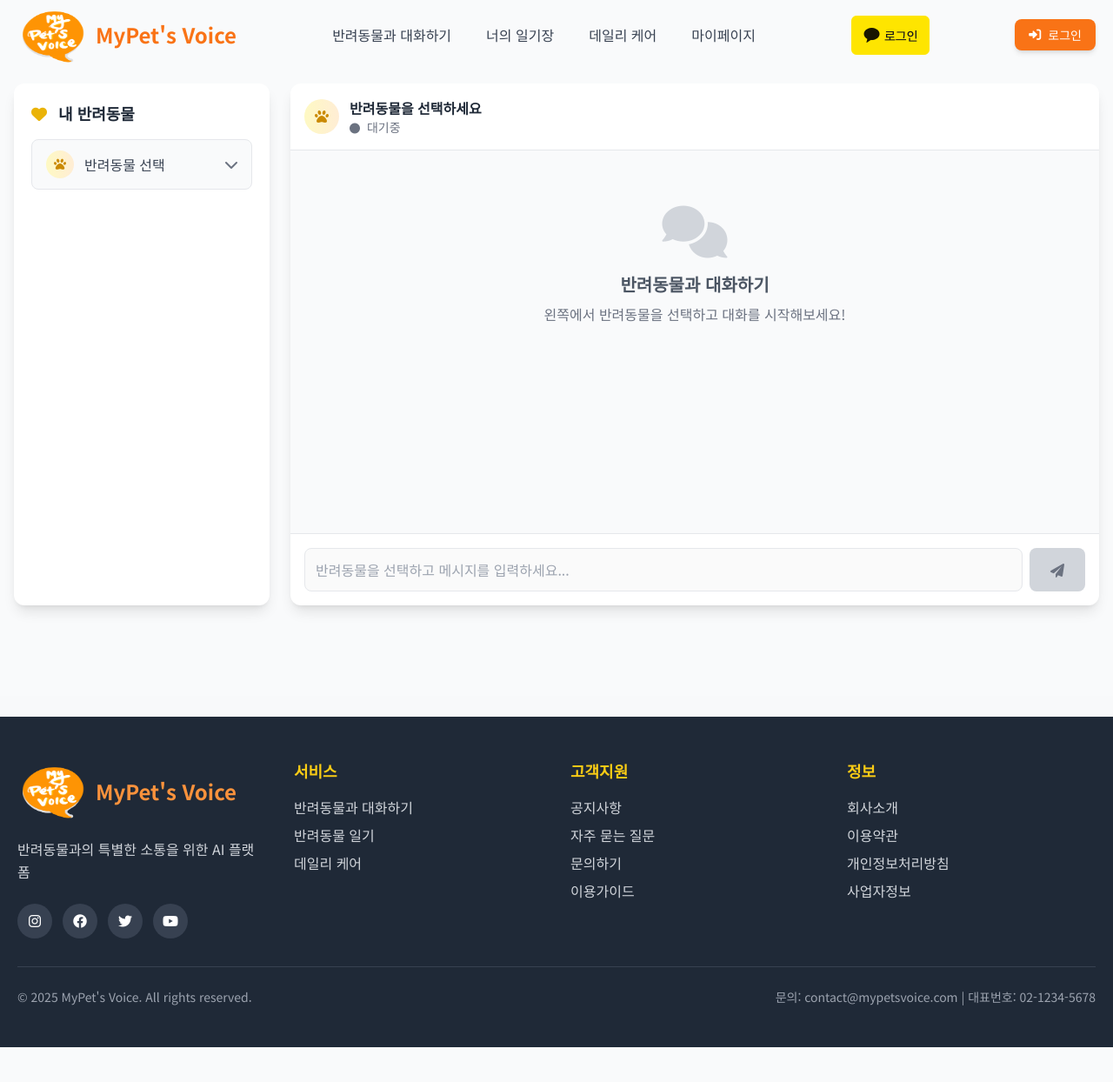
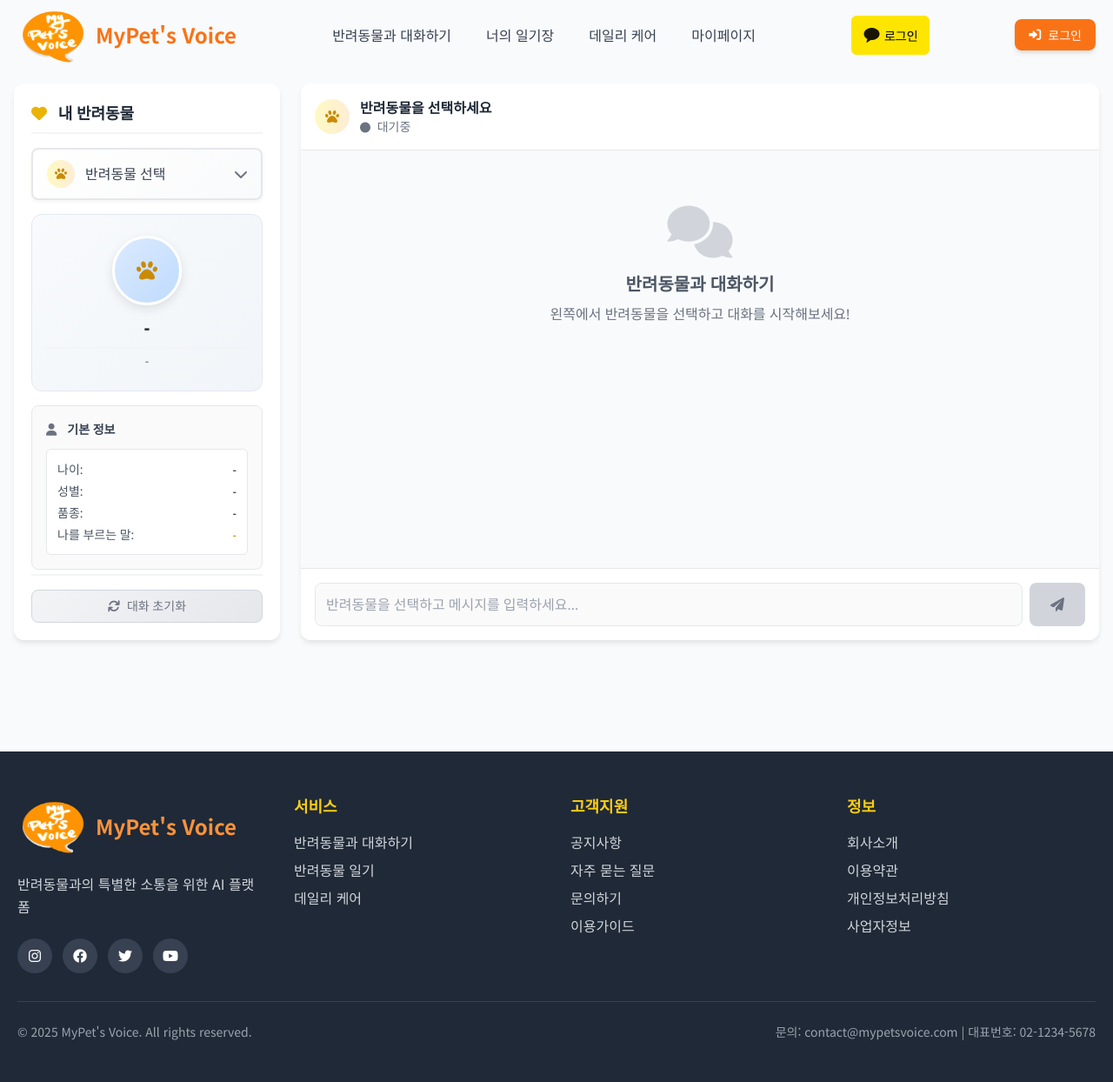
Before and after one commit to MyPetsVoice/my-pets-voice, a Flask app: template app/templates/chat/chat.html in a window 1280 px wide. Shown: the whole page at 87% size. Before the commit the page ends 1204 px from the top, so only its background shows below. Run offline with Flask 3, Linux system fonts and the light colour scheme; the template is opened without the code that fills it: most values are stand-ins (such as "Sample title", 1, 10 or a date in 2020); grey boxes marked "Sample" are stand-in pictures; parts of the project's set-up code (start-up, migrations or seed data) failed here and were passed over; some libraries are stand-ins or nearby versions.

Commit message:
fix(#14) 채팅창 높이 고정, 스크롤 생성

```diff
--- a/app/static/css/chat/chat.css
+++ b/app/static/css/chat/chat.css
@@ -1,29 +1,92 @@
-/* 채팅 페이지 스타일 */
-html, body {
-    height: 100%;
-    margin: 0;
-    padding: 0;
+/* 채팅 페이지 전용 스타일 */
+.chat-page {
     font-family: 'Segoe UI', Tahoma, Geneva, Verdana, sans-serif;
-    background-color: #f8f9fa;
 }
 
-.container-fluid {
-    height: 100vh;
-    padding: 0;
-}
-
-.row {
-    height: 100%;
-    margin: 0;
+/* 채팅 메인 컨테이너 */
+.chat-main-container {
+    display: grid;
+    grid-template-columns: 1fr 3fr;
+    gap: 1.5rem;
+    height: 80vh; /* 뷰포트 높이의 80% */
+    max-height: 800px;
+    min-height: 600px;
 }
 
 /* 사이드바 스타일 */
-.sidebar {
-    height: 100vh;
+.chat-sidebar {
+    background: white;
+    border-radius: 12px;
+    box-shadow: 0 4px 6px -1px rgba(0, 0, 0, 0.1);
+    padding: 1.25rem;
+    display: flex;
+    flex-direction: column;
+    height: 100%;
+    max-height: 100%;
+    overflow: hidden;
+}
+
+/* 페르소나 정보 스크롤 영역 */
+.pet-info-scroll-area {
+    flex: 1;
     overflow-y: auto;
-    border-right: 1px solid #dee2e6;
-    background-color: #fff;
+    padding-right: 8px;
+    margin-right: -8px;
+    font-size: 0.875rem;
+    min-height: 0;
+    max-height: calc(80vh - 200px); /* 사이드바 내에서 스크롤 가능한 최대 높이 */
 }
+
+.pet-info-scroll-area > div {
+    margin-bottom: 1.5rem;
+    padding: 1rem;
+    border-radius: 8px;
+    border: 1px solid #e5e7eb;
+    background: #fafafa;
+    position: relative;
+}
+
+.pet-info-scroll-area > div:hover {
+    background: #f3f4f6;
+    border-color: #d1d5db;
+    transition: all 0.2s ease;
+}
+
+/* 채팅 영역 */
+.chat-area {
+    background: white;
+    border-radius: 12px;
+    box-shadow: 0 4px 6px -1px rgba(0, 0, 0, 0.1);
+    display: flex;
+    flex-direction: column;
+    height: 100%;
+    overflow: hidden;
+}
+
+/* 채팅 헤더 고정 */
+.chat-area > div:first-child {
+    flex-shrink: 0;
+    border-bottom: 1px solid #e5e7eb;
+    padding: 1rem;
+}
+
+/* 채팅 메시지 컨테이너 */
+.chat-messages-container {
+    flex: 1;
+    overflow-y: auto;
+    padding: 1rem;
+    background-color: #f9fafb;
+    min-height: 0; /* 플렉스 아이템이 축소될 수 있도록 */
+}
+
+/* 메시지 입력 영역 고정 */
+.chat-area > div:last-child {
+    flex-shrink: 0;
+    border-top: 1px solid #e5e7eb;
+    padding: 1rem;
+    background: white;
+}
+
 
 .pet-info-panel {
     display: flex;
@@ -59,29 +122,6 @@ html, body {
     font-size: 0.75rem;
 }
 
-/* 채팅 컨테이너 */
-.chat-container {
-    display: flex;
-    flex-direction: column;
-    height: 100vh;
-}
-
-.chat-header {
-    flex-shrink: 0;
-    box-shadow: 0 2px 4px rgba(0, 0, 0, 0.1);
-}
-
-.chat-messages {
-    flex-grow: 1;
-    overflow-y: auto;
-    padding: 20px;
-    background-color: #f8f9fa;
-}
-
-.chat-input-container {
-    flex-shrink: 0;
-    box-shadow: 0 -2px 4px rgba(0, 0, 0, 0.1);
-}
 
 /* 환영 메시지 */
 .welcome-message {
@@ -202,47 +242,89 @@ html, body {
 }
 
 /* 스크롤바 스타일 */
-.chat-messages::-webkit-scrollbar,
-.sidebar::-webkit-scrollbar,
-.pet-details::-webkit-scrollbar {
+.chat-messages-container::-webkit-scrollbar,
+.pet-info-scroll-area::-webkit-scrollbar {
     width: 6px;
 }
 
-.chat-messages::-webkit-scrollbar-track,
-.sidebar::-webkit-scrollbar-track,
-.pet-details::-webkit-scrollbar-track {
+.chat-messages-container::-webkit-scrollbar-track,
+.pet-info-scroll-area::-webkit-scrollbar-track {
     background: #f1f1f1;
+    border-radius: 3px;
 }
 
-.chat-messages::-webkit-scrollbar-thumb,
-.sidebar::-webkit-scrollbar-thumb,
-.pet-details::-webkit-scrollbar-thumb {
+.chat-messages-container::-webkit-scrollbar-thumb,
+.pet-info-scroll-area::-webkit-scrollbar-thumb {
     background: #c1c1c1;
-    border-radius: 10px;
+    border-radius: 3px;
 }
 
-.chat-messages::-webkit-scrollbar-thumb:hover,
-.sidebar::-webkit-scrollbar-thumb:hover,
-.pet-details::-webkit-scrollbar-thumb:hover {
+.chat-messages-container::-webkit-scrollbar-thumb:hover,
+.pet-info-scroll-area::-webkit-scrollbar-thumb:hover {
     background: #a8a8a8;
 }
 
+/* Firefox 스크롤바 스타일 */
+.chat-messages-container,
+.pet-info-scroll-area {
+    scrollbar-width: thin;
+    scrollbar-color: #c1c1c1 #f1f1f1;
+}
+
 /* 반응형 디자인 */
-@media (max-width: 768px) {
-    .sidebar {
-        display: none;
+@media (max-width: 1024px) {
+    .chat-main-container {
+        grid-template-columns: 1fr;
+        grid-template-rows: auto 1fr;
+        gap: 1rem;
+        height: auto;
+        min-height: 70vh;
     }
 
-    .chat-container {
-        width: 100%;
+    .chat-sidebar {
+        height: auto;
+        max-height: 300px;
+    }
+
+    .pet-info-scroll-area {
+        max-height: 200px;
+    }
+
+    .chat-area {
+        min-height: 500px;
     }
 
     .message-content {
         max-width: 85%;
     }
+}
 
-    .input-group .form-control {
-        font-size: 16px; /* iOS에서 줌 방지 */
+@media (max-width: 768px) {
+    .chat-main-container {
+        gap: 0.5rem;
+        min-height: 60vh;
+    }
+
+    .chat-sidebar {
+        padding: 1rem;
+        max-height: 250px;
+    }
+
+    .pet-info-scroll-area {
+        max-height: 180px;
+    }
+
+    .chat-area {
+        min-height: 400px;
+    }
+
+    .chat-area > div:first-child,
+    .chat-area > div:last-child {
+        padding: 0.75rem;
+    }
+
+    .chat-messages-container {
+        padding: 0.75rem;
     }
 }
 
@@ -338,3 +420,145 @@ html, body {
     font-size: 0.8rem;
     line-height: 1.4;
 }
+
+/* 메시지 자동 스크롤을 위한 스타일 */
+.chat-messages-container {
+    scroll-behavior: smooth;
+}
+
+/* 사이드바 정보 섹션 간격 조정 */
+.pet-info-scroll-area h4 {
+    margin-bottom: 0.75rem;
+    margin-top: 0;
+    color: #374151;
+    font-weight: 600;
+    font-size: 0.875rem;
+    display: flex;
+    align-items: center;
+    gap: 0.5rem;
+}
+
+.pet-info-scroll-area h4 i {
+    color: #6b7280;
+}
+
+/* 기본 정보 섹션 스타일 개선 */
+.pet-info-scroll-area .bg-gray-50 {
+    background: #ffffff !important;
+    border: 1px solid #e5e7eb;
+    border-radius: 6px;
+    padding: 0.75rem;
+    margin-top: 0.5rem;
+}
+
+/* 성격 특성 태그 스타일 */
+.pet-info-scroll-area .bg-red-100 {
+    background: linear-gradient(135deg, #fef2f2 0%, #fee2e2 100%) !important;
+    border: 1px solid #fecaca;
+}
+
+/* 말투 섹션 스타일 */
+.pet-info-scroll-area .bg-blue-50 {
+    background: linear-gradient(135deg, #eff6ff 0%, #dbeafe 100%) !important;
+    border: 1px solid #bfdbfe;
+}
+
+/* 좋아하는 것 태그 스타일 */
+.pet-info-scroll-area .bg-green-100 {
+    background: linear-gradient(135deg, #f0fdf4 0%, #dcfce7 100%) !important;
+    border: 1px solid #bbf7d0;
+}
+
+/* 사이드바 펫 정보 섹션 추가 스타일 */
+#pet-info-section {
+    display: flex;
+    flex-direction: column;
+    flex: 1;
+    overflow: hidden;
+    min-height: 0;
+}
+
+/* 반려동물 기본 정보 카드 스타일 */
+#pet-info-section > div:first-child {
+    flex-shrink: 0;
+    background: linear-gradient(135deg, #f8fafc 0%, #f1f5f9 100%);
+    border: 1px solid #e2e8f0;
+    border-radius: 12px;
+    padding: 1.5rem 1rem;
+    margin-bottom: 1rem;
+    text-align: center;
+}
+
+#pet-info-section > div:first-child #pet-avatar {
+    box-shadow: 0 4px 12px rgba(0, 0, 0, 0.1);
+    border: 3px solid #ffffff;
+    background: linear-gradient(135deg, #dbeafe 0%, #bfdbfe 100%);
+}
+
+#pet-info-section > div:first-child #pet-name {
+    color: #1f2937;
+    font-size: 1.25rem;
+    font-weight: 700;
+    margin: 0.75rem 0 0.25rem 0;
+}
+
+#pet-info-section > div:first-child #pet-species {
+    color: #6b7280;
+    font-size: 0.875rem;
+    font-weight: 500;
+}
+
+/* 채팅 초기화 버튼 영역 */
+#pet-info-section > div:last-child {
+    flex-shrink: 0;
+    margin-top: auto;
+    padding-top: 1rem;
+    border-top: 2px solid #f3f4f6;
+}
+
+#reset-chat-btn {
+    background: linear-gradient(135deg, #f3f4f6 0%, #e5e7eb 100%);
+    border: 1px solid #d1d5db;
+    color: #6b7280;
+    font-weight: 500;
+    transition: all 0.2s ease;
+}
+
+#reset-chat-btn:hover {
+    background: linear-gradient(135deg, #ef4444 0%, #dc2626 100%);
+    border-color: #dc2626;
+    color: white;
+    transform: translateY(-1px);
+    box-shadow: 0 4px 12px rgba(239, 68, 68, 0.3);
+}
+
+/* 드롭다운 메뉴 영역 스타일 개선 */
+.chat-sidebar h3 {
+    color: #1f2937;
+    font-weight: 600;
+    margin-bottom: 1rem;
+    padding-bottom: 0.5rem;
+    border-bottom: 2px solid #f3f4f6;
+}
+
+#pet-dropdown-btn {
+    background: linear-gradient(135deg, #ffffff 0%, #f9fafb 100%);
+    border: 2px solid #e5e7eb;
+    box-shadow: 0 2px 4px rgba(0, 0, 0, 0.05);
+    transition: all 0.2s ease;
+}
+
+#pet-dropdown-btn:hover {
+    border-color: #d1d5db;
+    box-shadow: 0 4px 8px rgba(0, 0, 0, 0.1);
+    transform: translateY(-1px);
+}
+
+#pet-dropdown-menu {
+    box-shadow: 0 8px 25px rgba(0, 0, 0, 0.15);
+    border: 1px solid #e5e7eb;
+}
+
+.pet-option:hover {
+    background: linear-gradient(135deg, #f3f4f6 0%, #f9fafb 100%);
+}
--- a/app/static/js/chat/chat.js
+++ b/app/static/js/chat/chat.js
@@ -341,8 +341,8 @@ function addMessage(type, content, senderName = null) {
     messageDiv.appendChild(messageContent);
     chatMessages.appendChild(messageDiv);
 
-    // 스크롤을 맨 아래로
-    chatMessages.scrollTop = chatMessages.scrollHeight;
+    // 스크롤을 맨 아래로 부드럽게
+    scrollToBottom();
 }
 
 // 타이핑 인디케이터 표시
@@ -373,7 +373,7 @@ function showTypingIndicator(petName) {
     typingDiv.appendChild(typingContent);
     chatMessages.appendChild(typingDiv);
 
-    chatMessages.scrollTop = chatMessages.scrollHeight;
+    scrollToBottom();
 }
 
 // 타이핑 인디케이터 숨기기
@@ -381,6 +381,16 @@ function hideTypingIndicator() {
     const typingIndicator = document.getElementById('typing-indicator');
     if (typingIndicator) {
         typingIndicator.remove();
+    }
+}
+
+// 채팅 메시지 스크롤 함수
+function scrollToBottom() {
+    if (chatMessages) {
+        chatMessages.scrollTo({
+            top: chatMessages.scrollHeight,
+            behavior: 'smooth'
+        });
     }
 }
 
--- a/app/templates/chat/chat.html
+++ b/app/templates/chat/chat.html
@@ -5,7 +5,7 @@
 {% block content %}
 <link rel="stylesheet" href="{{ url_for('static', filename='css/chat/chat.css')}}">
 
-<div class="bg-gray-50 pb-20">
+<div class="bg-gray-50 pb-20 chat-page">
     <div class="max-w-7xl mx-auto px-4 py-4">
 
         {% if not pets %}
@@ -25,10 +25,10 @@
 
         {% else %}
         <!-- 채팅 화면 -->
-        <div class="grid grid-cols-1 lg:grid-cols-4 gap-4 lg:gap-6" style="height: calc(100vh - 200px); min-height: 600px; max-height: 85vh;">
+        <div class="chat-main-container">
 
             <!-- 사이드바 - 반려동물 선택 및 정보 -->
-            <div class="lg:col-span-1 bg-white rounded-xl shadow-lg p-4 lg:p-5 flex flex-col">
+            <div class="chat-sidebar">
 
                 <!-- 반려동물 선택 드롭다운 -->
                 <div class="mb-4">
@@ -80,7 +80,7 @@
                     </div>
 
                     <!-- 페르소나 정보 -->
-                    <div class="flex-1 space-y-4 text-sm">
+                    <div class="pet-info-scroll-area">
                         <div>
                             <h4 class="font-semibold text-gray-700 mb-2">
                                 <i class="fas fa-user text-primary-500 mr-1"></i>
@@ -159,7 +159,7 @@
             </div>
 
             <!-- 채팅 영역 -->
-            <div class="lg:col-span-3 bg-white rounded-xl shadow-lg flex flex-col">
+            <div class="chat-area">
                 <!-- 채팅 헤더 -->
                 <div class="flex items-center justify-between p-4 border-b border-gray-200">
                     <div class="flex items-center">
@@ -177,7 +177,7 @@
                 </div>
 
                 <!-- 채팅 메시지 영역 -->
-                <div id="chat-messages" class="flex-1 p-4 overflow-y-auto bg-gray-50">
+                <div id="chat-messages" class="chat-messages-container">
                     <div id="welcome-on-boarding" class="text-center py-12">
                         <i class="fas fa-comments text-6xl text-gray-300 mb-4"></i>
                         <h3 id="chat-with-pet" class="text-xl font-bold text-gray-600 mb-2">반려동물과 대화하기</h3>
```
